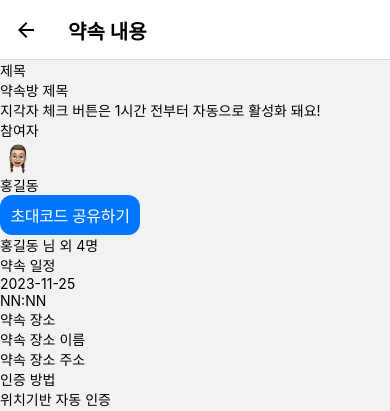
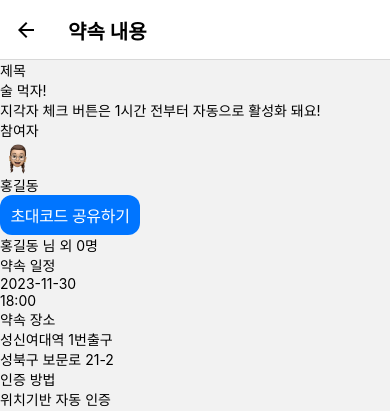
Before and after one commit to 5th-NE-O-RDINARY/Frontend, a React Native app: screen /PromiseDetail in a window 390 px wide. Shown: the top 411 px of the page. Built offline with nearby package versions, Linux system fonts and the light colour scheme.

Commit message:
Fix: 디자인 수정

```diff
--- a/src/components/Mypage/Button.tsx
+++ b/src/components/Mypage/Button.tsx
@@ -48,7 +48,6 @@ const Icon = styled.View``;
 const Title = styled.Text`
   font-size: 16px;
   font-weight: 500;
-  line-height: normal;
   letter-spacing: -0.32px;
 `;
 
--- a/src/components/PromiseDetail/PromiseParticipant.tsx
+++ b/src/components/PromiseDetail/PromiseParticipant.tsx
@@ -1,15 +1,22 @@
-import { View, Text } from "react-native"
-import { styled } from "styled-components"
-import { Button } from "../atoms/Button"
-import Avatar from "../atoms/Avatar"
-import { useSetRecoilState } from "recoil"
-import { promiseDetailState } from "@/libs/store/promiseDetail"
+import { View, Text } from 'react-native';
+import { styled } from 'styled-components';
+import { Button } from '../atoms/Button';
+import Avatar from '../atoms/Avatar';
+import { useSetRecoilState } from 'recoil';
+import { promiseDetailState } from '@/libs/store/promiseDetail';
+import { useState } from 'react';
 
-type VariantType = 'default' | 'button'
+type VariantType = 'default' | 'button';
 
-const PromiseParticipant = ({ participantCount, variant = 'default' }: { participantCount: number, variant: VariantType }) => {
-    const setModal = useSetRecoilState(promiseDetailState)
-
+const PromiseParticipant = ({
+  participantCount,
+  variant = 'default',
+}: {
+  participantCount: number;
+  variant: VariantType;
+}) => {
+  const setModal = useSetRecoilState(promiseDetailState);
+  const [copy, setCopy] = useState<boolean>(false);
   return (
     <StyledView>
       <StyledTitle>참여자</StyledTitle>
@@ -17,19 +24,28 @@ const PromiseParticipant = ({ participantCount, variant = 'default' }: { partici
         <ProfileWrapper>
           <Avatar variant={'default'} name={'홍길동'} />
         </ProfileWrapper>
-                <Button variant='small' onClick={() => setModal((prevData) => ({...prevData, isOpen: true}))}>초대코드 공유하기</Button>
+        <Button
+          variant="small"
+          onClick={() =>
+            setModal((prevData) => ({ ...prevData, isOpen: true }))
+          }
+        >
+          초대코드 공유하기
+        </Button>
       </Flex>
-            {variant === 'default' && <StyledDescription>홍길동 님 외 {participantCount}명</StyledDescription>}
+      {variant === 'default' && (
+        <StyledDescription>홍길동 님 외 0명</StyledDescription>
+      )}
     </StyledView>
-    )
-}
+  );
+};
 
-export default PromiseParticipant
+export default PromiseParticipant;
 
 const StyledView = styled(View)`
   height: fit-content;
   margin-bottom: 30px;
-`
+`;
 
 const StyledTitle = styled(Text)`
   margin-bottom: 8px;
@@ -37,21 +53,29 @@ const StyledTitle = styled(Text)`
   font-size: 20px;
   font-weight: 600;
   letter-spacing: -0.4px;
-`
+`;
 
 const ProfileWrapper = styled(View)`
   width: 120px;
   height: fit-content;
-`
+`;
 
 const Flex = styled(View)`
   display: flex;
   flex-direction: row;
   justify-content: space-between;
   margin-bottom: 4px;
-`
+`;
 const StyledDescription = styled(Text)`
   font-size: 10px;
   font-weight: 400;
   letter-spacing: -0.2px;
-`
+`;
+
+const copyModal = () => {
+  return (
+    <View>
+      <Text>복사</Text>
+    </View>
+  );
+};
--- a/src/components/atoms/AlertModal/index.tsx
+++ b/src/components/atoms/AlertModal/index.tsx
@@ -1,5 +1,6 @@
 import XIcon from '@/assets/icon/XButton';
 import { promiseDetailState } from '@/libs/store/promiseDetail';
+import { useState } from 'react';
 import { View, Text } from 'react-native';
 import { TouchableOpacity } from 'react-native-gesture-handler';
 import { useSetRecoilState } from 'recoil';
@@ -8,7 +9,7 @@ import { Button } from '../Button';
 
 const AlertModal = () => {
   const setModal = useSetRecoilState(promiseDetailState);
-
+  const [copy, setCopy] = useState<boolean>(false);
   return (
     <AlertModalWrapper>
       <StyledButton
@@ -21,7 +22,15 @@ const AlertModal = () => {
       <Flex>
         <StyledText>초대할 사람에게 공유해주세요!</StyledText>
         <StyledDescription>초대코드 창</StyledDescription>
-        <Button variant="short">복사</Button>
+        <Button
+          variant="short"
+          onClick={() => {
+            setCopy(!copy);
+          }}
+        >
+          복사
+        </Button>
+        {copy && <StyledText>복사되었습니다!!</StyledText>}
       </Flex>
     </AlertModalWrapper>
   );
@@ -35,7 +44,7 @@ const AlertModalWrapper = styled(View)`
   height: 188px;
   background-color: #ffffff;
   border-radius: 15px;
-  left: 15%;
+  left: 8%;
   bottom: 45%;
 `;
 
--- a/src/components/myPage/DepositButton.tsx
+++ b/src/components/myPage/DepositButton.tsx
@@ -1,24 +1,28 @@
-import { TouchableOpacity } from "react-native-gesture-handler"
-import { Text, TouchableOpacityProps } from "react-native"
-import { styled } from "styled-components"
+import { TouchableOpacity } from 'react-native-gesture-handler';
+import { Text, TouchableOpacityProps } from 'react-native';
+import { styled } from 'styled-components';
 
-type VariantType = 'default' | 'disabled'
+type VariantType = 'default' | 'disabled';
 
 interface ButtonProps extends TouchableOpacityProps {
-    variant?: VariantType
-    children: string,
-    onClick: () => void
+  variant?: VariantType;
+  children: string;
+  onClick: () => void;
 }
 
-const DepositButton = ({ children, variant = 'default', onClick }: ButtonProps) => {
+const DepositButton = ({
+  children,
+  variant = 'default',
+  onClick,
+}: ButtonProps) => {
   return (
     <ButtonWrapper variant={variant} onPress={onClick}>
       <ButtonText>{children}원</ButtonText>
     </ButtonWrapper>
-    )
-}
+  );
+};
 
-export default DepositButton
+export default DepositButton;
 
 const ButtonWrapper = styled(TouchableOpacity)`
   display: flex;
@@ -26,13 +30,15 @@ const ButtonWrapper = styled(TouchableOpacity)`
   align-items: center;
   width: 100px;
   height: 38px;
-    background-color: ${({ variant }: { variant: VariantType }) => variant === 'disabled' ? '#CACACA' : '#0075FF'};
+  background-color: ${({ variant }: { variant: VariantType }) =>
+    variant === 'disabled' ? '#CACACA' : '#0075FF'};
   border-radius: 6px;
-`
+`;
 
 const ButtonText = styled(Text)`
-    color: ${({ variant }: { variant: VariantType }) => variant === 'disabled' ? '#A0AEC0' : '#FFFFFF'};
+  color: ${({ variant }: { variant: VariantType }) =>
+    variant === 'disabled' ? '#A0AEC0' : '#FFFFFF'};
   font-size: 15px;
   font-weight: 600;
   letter-spacing: -0.3px;
-`
+`;
--- a/src/screens/MyPage/Deposit.tsx
+++ b/src/screens/MyPage/Deposit.tsx
@@ -1,5 +1,5 @@
-// import DepositButton from '@/components/MyPage/DepositButton';
-import { useState } from 'react';
+import DepositButton from '@/components/Mypage/DepositButton';
+import React, { useState } from 'react';
 import { Text, View } from 'react-native';
 import { SafeAreaView } from 'react-native-safe-area-context';
 import styled from 'styled-components';
@@ -24,8 +24,9 @@ const Deposit = () => {
       </Flex>
       <AmountText>충전할 금액</AmountText>
       <DepositButtonWrapper>
-        {/* {buttonData.map((button) => (
+        {buttonData.map((button) => (
           <DepositButton
+            key={button.id}
             variant={button.id === selectedButton ? 'default' : 'disabled'}
             onClick={() => {
               console.log(button.id);
@@ -34,7 +35,7 @@ const Deposit = () => {
           >
             {button.text}
           </DepositButton>
-        ))} */}
+        ))}
       </DepositButtonWrapper>
       <AmountText>결제 방법</AmountText>
       <VirtualAccountWrapper>
--- a/src/screens/PromiseDetail/index.tsx
+++ b/src/screens/PromiseDetail/index.tsx
@@ -1,34 +1,37 @@
-import PromiseAuthentication from "@/components/PromiseDetail/PromiseAuthentication"
-import PromiseHeader from "@/components/PromiseDetail/PromiseHeader"
-import PromiseLocation from "@/components/PromiseDetail/PromiseLocation"
-import PromiseParticipant from "@/components/PromiseDetail/PromiseParticipant"
-import PromisePay from "@/components/PromiseDetail/PromisePay"
-import PromiseSchedule from "@/components/PromiseDetail/PromiseSchedule"
-import AlertModal from "@/components/atoms/AlertModal"
-import { promiseDetailState } from "@/libs/store/promiseDetail"
-import { ScrollView } from "react-native"
-import { useRecoilValue } from "recoil"
-import styled from "styled-components"
+import PromiseAuthentication from '@/components/PromiseDetail/PromiseAuthentication';
+import PromiseHeader from '@/components/PromiseDetail/PromiseHeader';
+import PromiseLocation from '@/components/PromiseDetail/PromiseLocation';
+import PromiseParticipant from '@/components/PromiseDetail/PromiseParticipant';
+import PromisePay from '@/components/PromiseDetail/PromisePay';
+import PromiseSchedule from '@/components/PromiseDetail/PromiseSchedule';
+import AlertModal from '@/components/atoms/AlertModal';
+import { promiseDetailState } from '@/libs/store/promiseDetail';
+import { ScrollView } from 'react-native';
+import { useRecoilValue } from 'recoil';
+import styled from 'styled-components';
 
 const PromiseDetail = () => {
-  const promiseDetailStateData = useRecoilValue(promiseDetailState)
+  const promiseDetailStateData = useRecoilValue(promiseDetailState);
 
   return (
     <PromiseDetailWrapper>
-      <PromiseHeader promiseTitle={'약속방 제목'} />
-        <PromiseParticipant participantCount={4} variant='default'/>
-        <PromiseSchedule promiseDate={'2023-11-25'} promiseTime="NN:NN"/>
-        <PromiseLocation promiseLocationName={'약속 장소 이름'} promiseLocationAddress={'약속 장소 주소'} />
-        <PromiseAuthentication isLocation={true} />
-        <PromisePay commonPay={false} />
-        {promiseDetailStateData.isOpen && <AlertModal />}
+      <PromiseHeader promiseTitle={'술 먹자!'} />
+      <PromiseParticipant participantCount={4} variant="default" />
+      <PromiseSchedule promiseDate={'2023-11-30'} promiseTime="18:00" />
+      <PromiseLocation
+        promiseLocationName={'성신여대역 1번출구'}
+        promiseLocationAddress={'성북구 보문로 21-2'}
+      />
+      <PromiseAuthentication isLocation={true} />
+      <PromisePay commonPay={false} />
+      {promiseDetailStateData.isOpen && <AlertModal />}
     </PromiseDetailWrapper>
-  )
-}
+  );
+};
 
-export default PromiseDetail
+export default PromiseDetail;
 
 const PromiseDetailWrapper = styled(ScrollView)`
-    padding: 0 32px;
-    background-color: #fff;
-`
+  padding: 0 32px;
+  background-color: #fff;
+`;
--- a/src/screens/Tab/Mypage.tsx
+++ b/src/screens/Tab/Mypage.tsx
@@ -1,8 +1,8 @@
 import Button from '@/components/Mypage/Button';
 import TermsItem from '@/components/Mypage/TermsItem';
-import { View, Text, Image } from 'react-native';
+import { View, Text, Image, TouchableOpacity } from 'react-native';
 import styled from 'styled-components/native';
-const Mypage = () => {
+const Mypage = ({ navigation }) => {
   return (
     <View>
       <Top>
@@ -22,7 +22,13 @@ const Mypage = () => {
           </EditButton>
         </Profile>
         <Buttons>
-          <Button title="누적 적립금" point="💵 320원" />
+          <TouchableOpacity
+            onPress={() => {
+              navigation.navigate('Deposit');
+            }}
+          >
+            <Button title="누적 적립금" point="💵 320원" />
+          </TouchableOpacity>
           <Button title="포인트" point="😀 520 P" />
         </Buttons>
       </Top>
--- a/src/screens/TabNavigator.tsx
+++ b/src/screens/TabNavigator.tsx
@@ -32,7 +32,6 @@ const TabNavigator = () => {
         tabBarLabelStyle: {
           fontSize: 12,
           fontWeight: '600',
-          lineHeight: 18,
           letterSpacing: -0.24,
           marginBottom: 14,
           marginTop: -20,
```
Also changed, not shown: src/screens/MakePromise.tsx (+4 -4 lines). Lines whose indentation alone changed are shown as unchanged.
